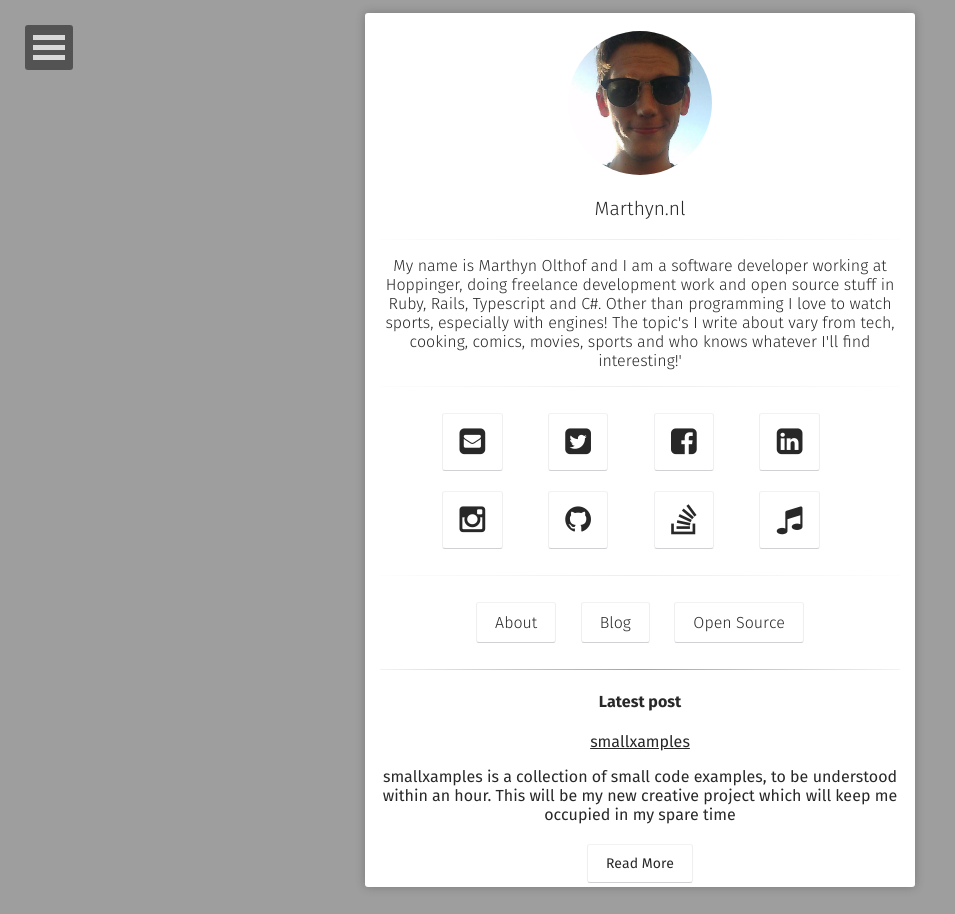
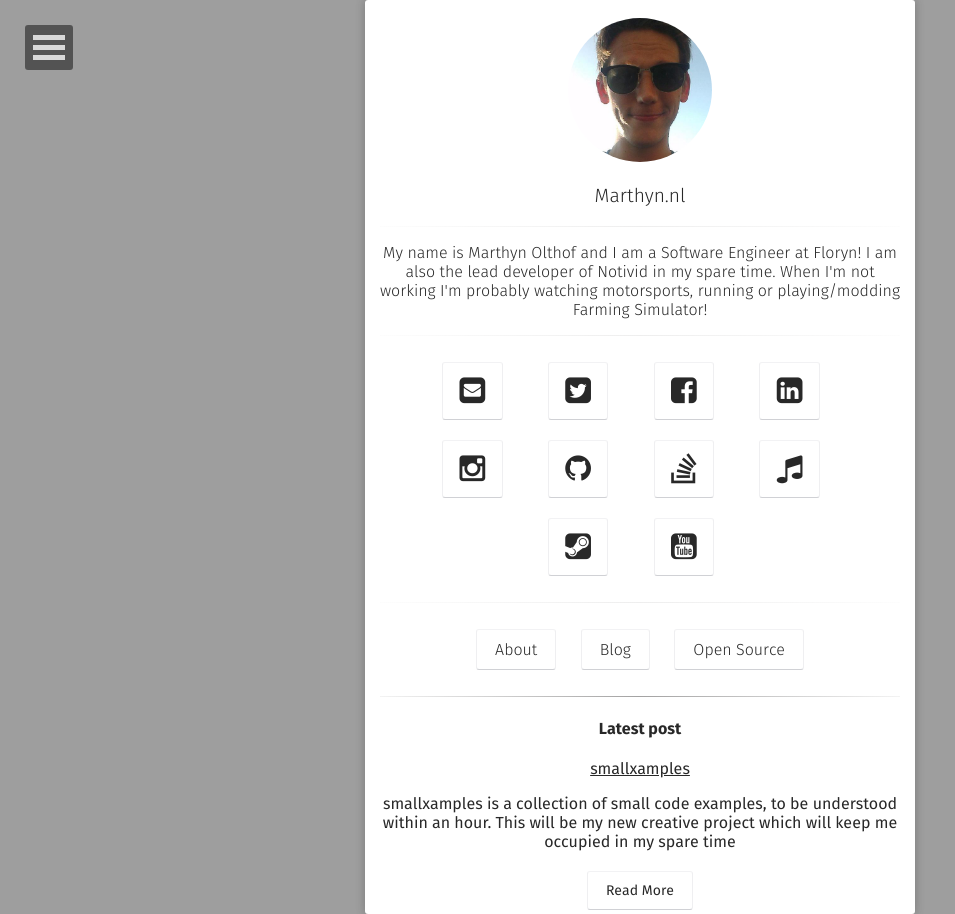
Before and after one commit to Marthyn/marthyn.github.io, a Jekyll site: the page built from index.html, in a window 1280 px wide. Shown: the whole page, without its empty margins (0-955 px from the left). Built offline with Jekyll 4.4.1, drawn with Linux system fonts in a browser that asks for light colours; some web fonts are replaced.

Commit message:
Update Bio

```diff
--- a/_config.yml
+++ b/_config.yml
@@ -1,11 +1,8 @@
 # Site
 title:              Marthyn.nl
 bio:                |
-  My name is Marthyn Olthof and I am a software developer working at Hoppinger,
-  doing freelance development work and open source stuff in Ruby, Rails, Typescript and C#. Other than programming I love to watch sports,
-  especially with engines! The topic's I write about vary from tech, cooking, comics, movies,
-  sports and who knows whatever I'll find interesting!'
-description:        "Marthyn Olthof, software developer, home cook, runner, motorsports fan"
+  My name is Marthyn Olthof and I am a Software Engineer at Floryn! I am also the lead developer of Notivid in my spare time. When I'm not working I'm probably watching motorsports, running or playing/modding Farming Simulator!
+description:        "Marthyn Olthof, software engineer, runner, motorsports fan"
 reading_time:       true
 words_per_minute:   150
 logo:               'assets/img/logo.jpeg'
@@ -43,7 +40,7 @@ google:
   #ad-client:
   #ad-slot:
 #bing-verify:
-email:              Marthyn@live.nl
+email:              info@voxapex.com
 twitter:            Marthyn
 facebook:           marthyn1337
 github:             Marthyn
@@ -55,9 +52,9 @@ lastfm:             marthijn1990
 #tumblr:            username
 #pinterest:         username
 #foursquare:        username
-# steam:              username
+steam:              Marthyn1337
 #dribbble:          username
-#youtube:           username
+youtube:            MarthynOlthof
 #soundcloud:        username
 #weibo:             username
 #flickr:            username
```
Also changed, not shown: README.md, 1 other file.
